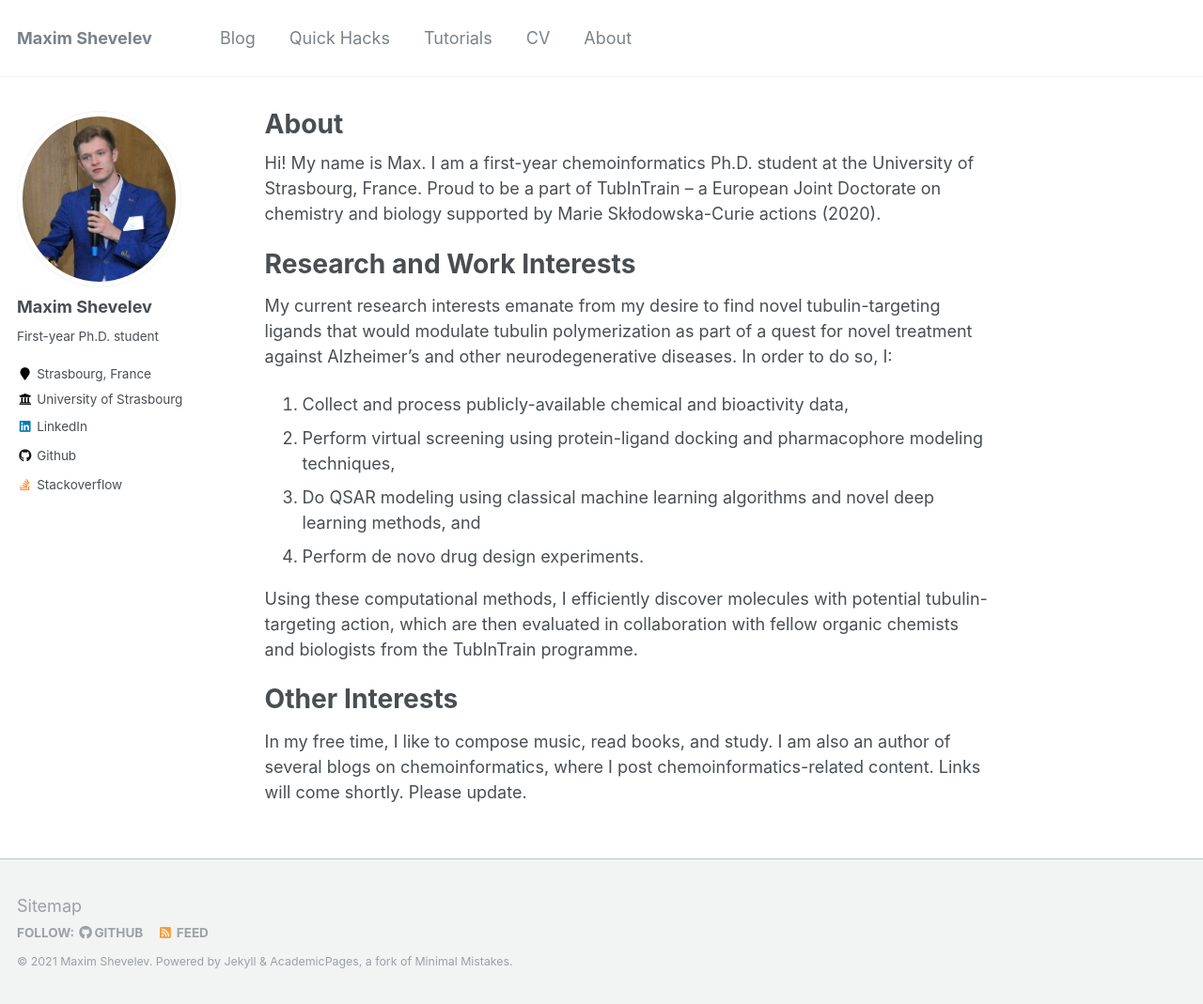
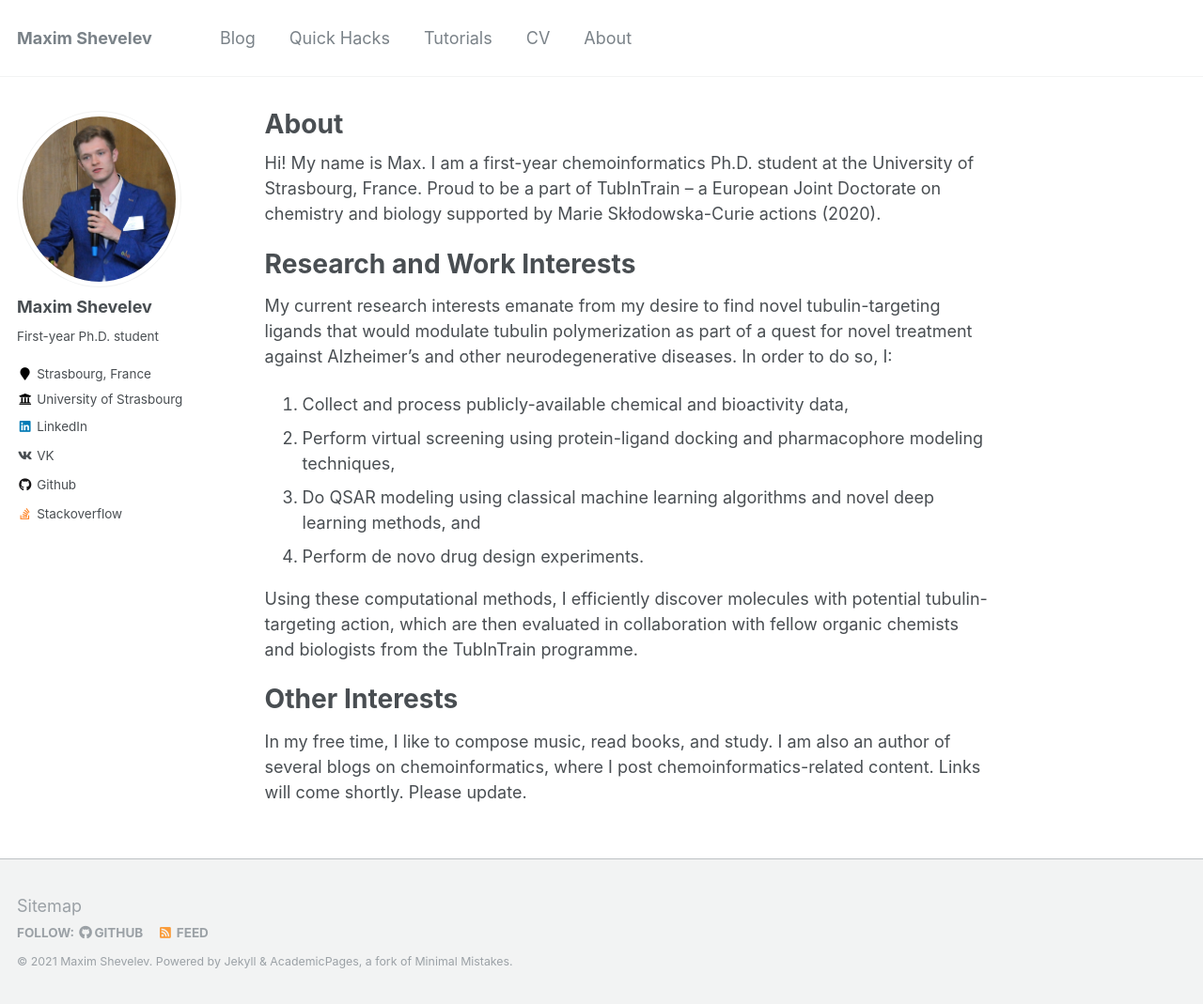
Before and after one commit to mawansui/mawansui.github.io, a Jekyll site: the page built from _pages/about.md, in a window 1280 px wide and 1069 px high. Shown: the whole window at 94% size. Built offline with Jekyll 4.4.1, drawn with Linux system fonts in a browser that asks for light colours.

Commit message:
added vk

```diff
--- a/_config.yml
+++ b/_config.yml
@@ -100,6 +100,7 @@ author:
   google_plus      :
   keybase          :
   instagram        :
+  vk               : "mdshev"
   impactstory      : #"https://profiles.impactstory.org/u/xxxx-xxxx-xxxx-xxxx"
   lastfm           :
   linkedin         : "mdshev"
--- a/_includes/author-profile.html
+++ b/_includes/author-profile.html
@@ -57,6 +57,9 @@
       {% endif %}
       {% if author.instagram %}
         <li><a href="https://instagram.com/{{ author.instagram }}"><i class="fab fa-fw fa-instagram" aria-hidden="true"></i> Instagram</a></li>
+      {% endif %}
+      {% if author.vk %}
+        <li><a href="https://vk.com/{{ author.vk }}"><i class="fab fa-fw fa-vk" aria-hidden="true"></i> VK</a></li>
       {% endif %}
       {% if author.tumblr %}
         <li><a href="https://{{ author.tumblr }}.tumblr.com"><i class="fab fa-fw fa-tumblr-square" aria-hidden="true"></i> Tumblr</a></li>
```
Also changed, not shown: _pages/tutorials.md (+1 -1 lines).
